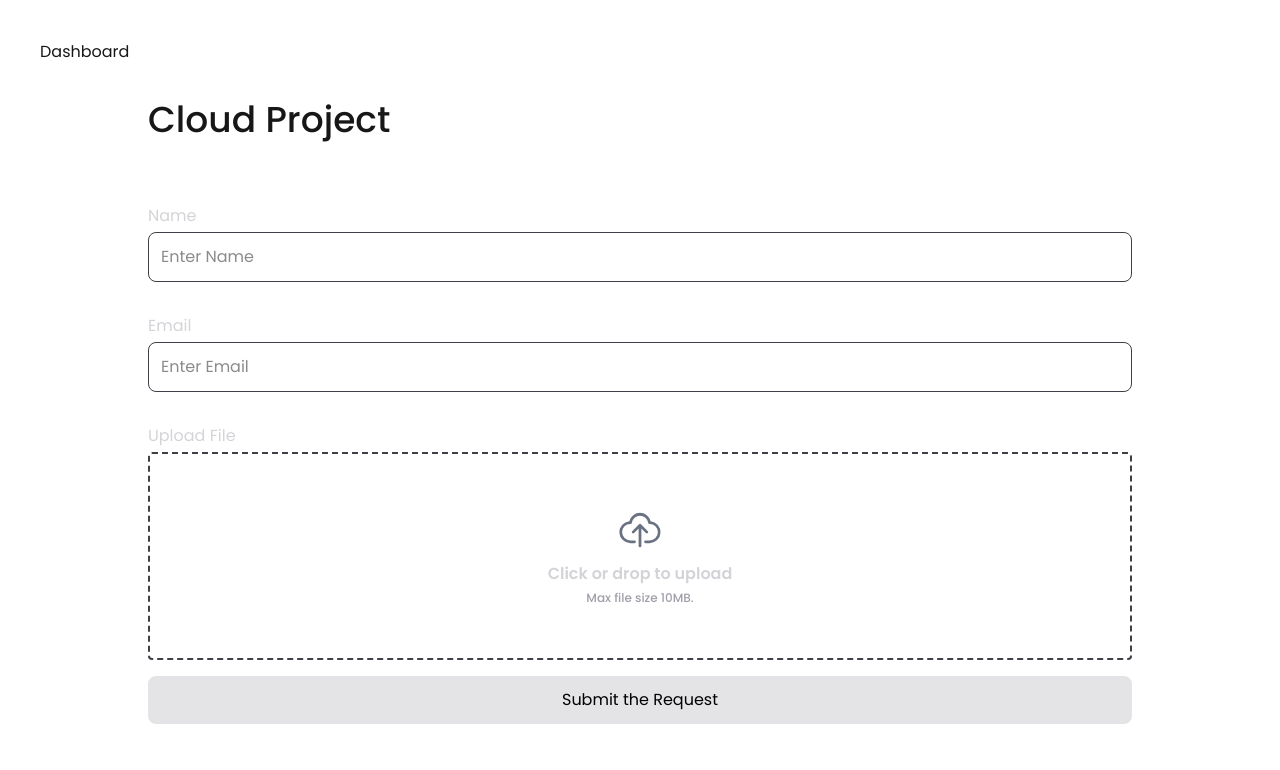
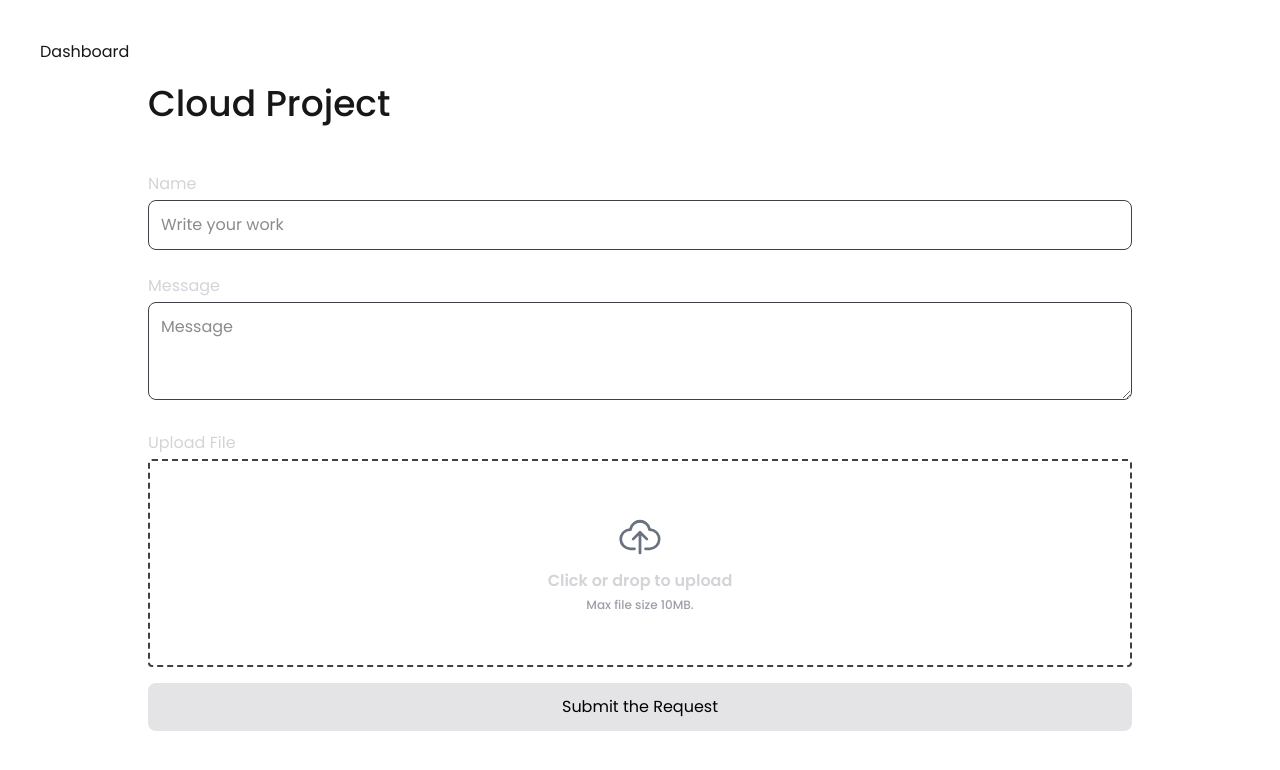
Before and after one commit to hax0-r/cloud_share, a Next.js app: page / in a window 1280 px wide. Shown: the top 770 px of the page. Built offline with nearby package versions, Linux system fonts and the light colour scheme.

Commit message:
some text and style issue resolved

```diff
--- a/src/app/(pages)/dashboard/page.tsx
+++ b/src/app/(pages)/dashboard/page.tsx
@@ -13,7 +13,7 @@ interface Client {
   id: string;
   date: string;
   name: string;
-  email: string;
+  message: string;
   fileUrl: string;
   createdAt?: {
     toDate: () => Date;
@@ -108,10 +108,11 @@ const Page = () => {
                   <span className="text-[16px] font-medium text-zinc-200 md:pl-1">{data.name}</span>
                 </p>
 
-                <Link href={`mailto:${data.email}`} className="text-sm text-zinc-300 block mt-5">
-                  E-Mail:
-                  <span className="text-[16px] font-medium text-zinc-200 md:pl-1 hover:underline">{data.email}</span>
-                </Link>
+                <p className="text-sm text-zinc-300 block mt-5">
+                  Message
+                </p>
+                <textarea value={data.message}
+                  className="w-full border border-zinc-700 p-3 rounded-lg mt-2" readOnly placeholder="Message" rows={3} id="message" />
 
                 {/* Dynamic media rendering based on file type */}
                 <div className="mt-5 w-full text-center">
--- a/src/app/page.tsx
+++ b/src/app/page.tsx
@@ -8,7 +8,7 @@ import { toast } from "react-toastify";
 
 export default function Home() {
   const [name, setName] = useState<string>("");
-  const [email, setEmail] = useState<string>("");
+  const [message, setMessage] = useState<string>("");
   const [loading, setLoading] = useState<boolean>(false);
   const [file, setFile] = useState<File | null>(null);
 
@@ -17,7 +17,7 @@ export default function Home() {
   const formHandler = async (e: React.FormEvent) => {
     e.preventDefault();
 
-    if (!name || !email || !file) {
+    if (!name || !message || !file) {
       toast.error("All fields are required.");
       return;
     }
@@ -56,14 +56,14 @@ export default function Home() {
       // Save to Firestore
       await addDoc(collection(db, "data"), {
         name,
-        email,
+        message,
         fileUrl: uploadedFileUrl,
         createdAt: serverTimestamp(),
       });
 
       toast.success("Submitted successfully!");
       setName("");
-      setEmail("");
+      setMessage("");
       setFile(null);
       if (fileInputRef.current) {
         fileInputRef.current.value = ""; // Manually reset the file input
@@ -81,33 +81,21 @@ export default function Home() {
     <div className="">
       <Link href={"/dashboard"} className="absolute top-10 left-10 hover:underline">Dashboard</Link>
       <div className="max-w-5xl w-full mx-auto p-5">
-        <h1 className="text-4xl font-medium md:mt-20">Cloud Project</h1>
+        <h1 className="text-4xl font-medium md:mt-16 mt-10">Cloud Project</h1>
 
-        <form className="mt-16" onSubmit={formHandler}>
+        <form className="mt-12" onSubmit={formHandler}>
           {/* Name Input */}
           <label htmlFor="name" className="text-zinc-300">Name</label>
-          <input
-            onChange={(e) => setName(e.target.value)}
-            value={name}
-            type="text"
-            className="w-full border border-zinc-700 p-3 rounded-lg mt-1"
-            placeholder="Enter Name"
-          />
+          <input onChange={(e) => setName(e.target.value)}
+            value={name} className="w-full border border-zinc-700 p-3 rounded-lg mt-1" placeholder="Write your work" id="message" />
 
-          {/* Email Input */}
-          <label htmlFor="email" className="text-zinc-300 block mt-8">Email</label>
-          <input
-            onChange={(e) => setEmail(e.target.value)}
-            value={email}
-            type="email"
-            id="email"
-            className="w-full border border-zinc-700 p-3 rounded-lg mt-1"
-            placeholder="Enter Email"
-          />
+          <label htmlFor="name" className="text-zinc-300 block mt-6">Message</label>
+          <textarea onChange={(e) => setMessage(e.target.value)}
+            value={message} className="w-full border border-zinc-700 p-3 rounded-lg mt-1" placeholder="Message" rows={3} id="message"></textarea>
+
 
           {/* File Upload */}
-          {/* File Upload */}
-          <label htmlFor="file" className="text-zinc-300 block mt-8">Upload File</label>
+          <label htmlFor="file" className="text-zinc-300 block mt-6">Upload File</label>
 
           <div
             className={`relative mt-1 text-zinc-300 font-semibold text-base rounded w-full h-52 flex flex-col items-center justify-center cursor-pointer border-2 border-dashed ${file ? "border-green-600 bg-green-900/10" : "border-zinc-700"
```
